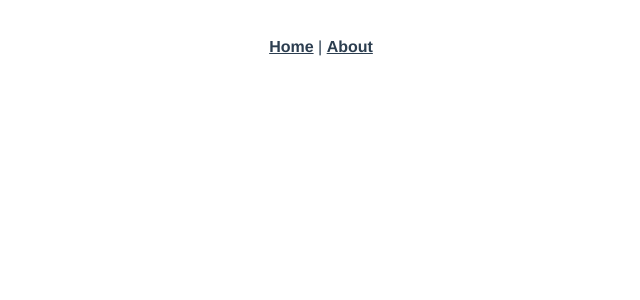
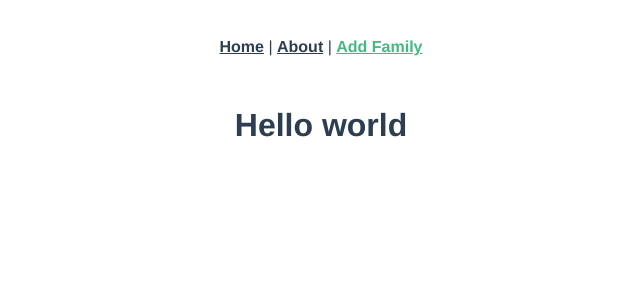
Before and after one commit to abhinavtripathy/famille, a Vue app in the folder client/: page /#/AddFamily in a window 1280 px wide. Shown: the top 300 px of the page, without its empty margins (319-959 px from the left). Built offline with nearby package versions, Linux system fonts and the light colour scheme.

Commit message:
adding basic vues

```diff
--- a/client/package.json
+++ b/client/package.json
@@ -1,5 +1,5 @@
 {
-  "name": "client",
+  "name": "famille",
   "version": "0.1.0",
   "private": true,
   "scripts": {
--- a/client/src/App.vue
+++ b/client/src/App.vue
@@ -2,7 +2,9 @@
   <div id="app">
     <div id="nav">
       <router-link to="/">Home</router-link> |
-      <router-link to="/about">About</router-link>
+      <router-link to="/about">About</router-link> |
+      <router-link to="/AddFamily">Add Family</router-link>
+
     </div>
     <router-view/>
   </div>
--- a/client/src/router/index.js
+++ b/client/src/router/index.js
@@ -17,6 +17,14 @@ const routes = [
     // this generates a separate chunk (about.[hash].js) for this route
     // which is lazy-loaded when the route is visited.
     component: () => import(/* webpackChunkName: "about" */ '../views/About.vue')
+  },
+  {
+    path: '/AddFamily',
+    name: 'AddFamily',
+    // route level code-splitting
+    // this generates a separate chunk (about.[hash].js) for this route
+    // which is lazy-loaded when the route is visited.
+    component: () => import(/* webpackChunkName: "about" */ '../views/AddFamily.vue')
   }
 ]
 
--- /dev/null
+++ b/client/src/views/AddFamily.vue
@@ -0,0 +1,9 @@
+<template>
+  <div>
+ <h1>Hello world</h1>
+  </div>
+</template>
+
+<script>
+
+</script>
```
Also changed, not shown: client/src/views/AddMemories.vue (added), client/src/views/Memories.vue (added).
